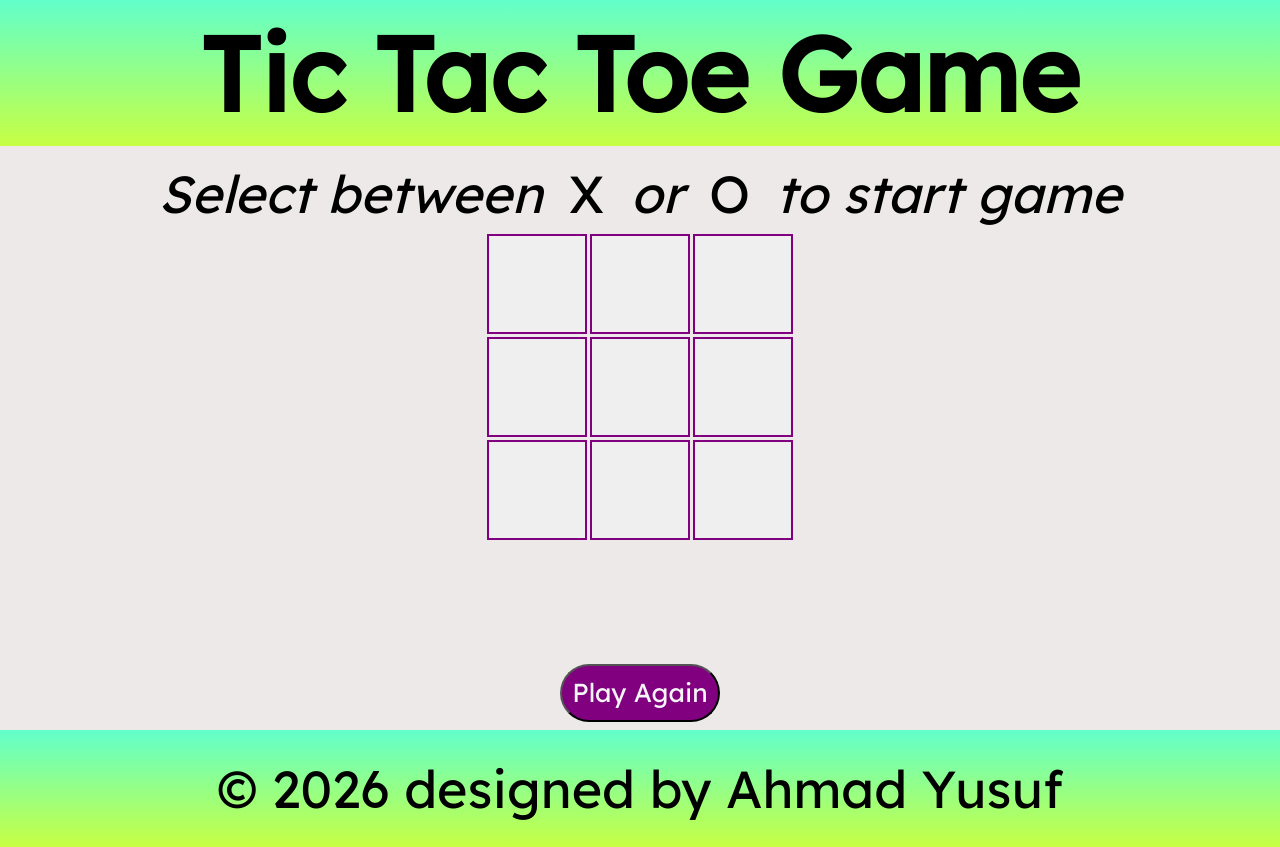
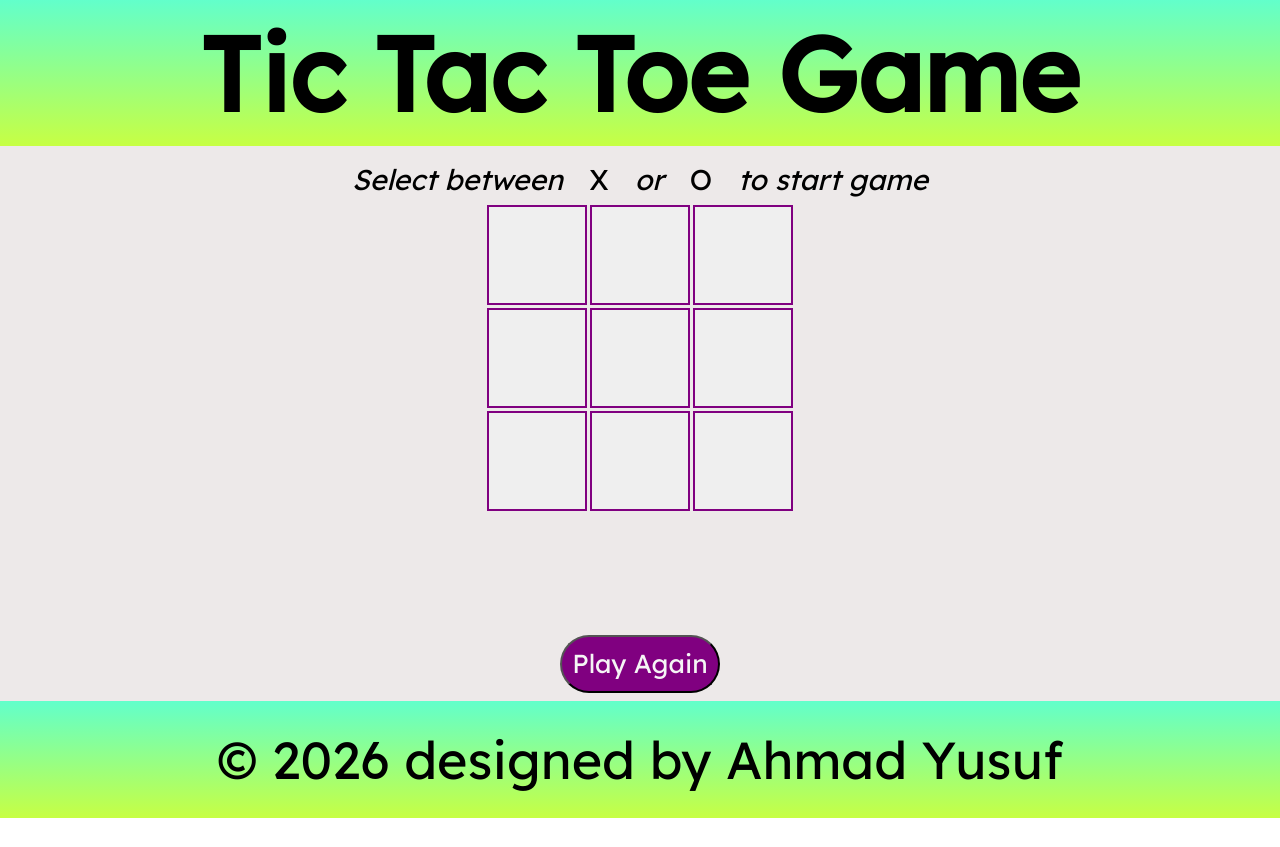
Before and after one commit to dejisamaaa/react_deploy_netlify_tic_tac_toe, a React (Create React App) app: page / in a window 1280 px wide. After the commit the page ends 818 px from the top, so only its background shows below. Built offline with nearby package versions, Linux system fonts and the light colour scheme.

Commit message:
Update index.css

```diff
--- a/src/index.css
+++ b/src/index.css
@@ -44,6 +44,7 @@ body {
 
 .main_p {
   font-style: italic;
+  font-size: 0.55rem;
   text-align: center;
   padding: 0.15rem;
 }
```
